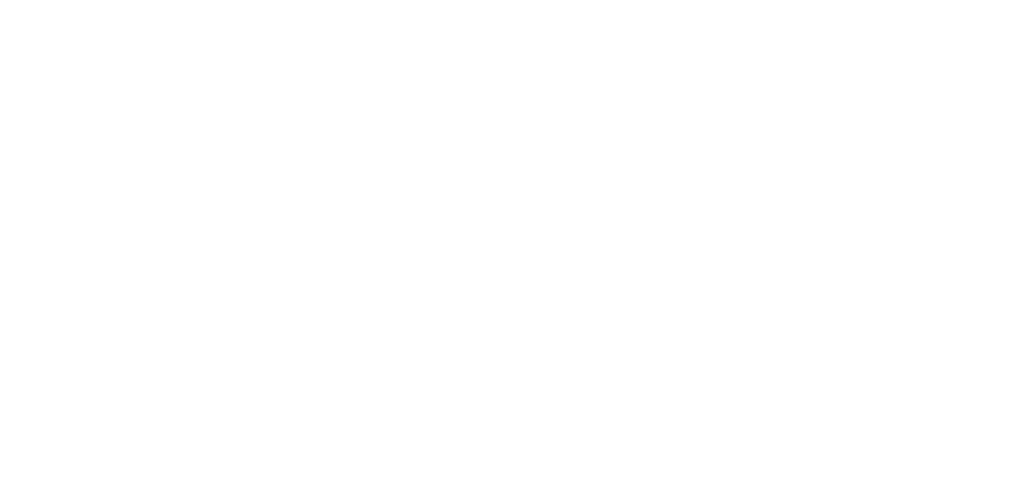
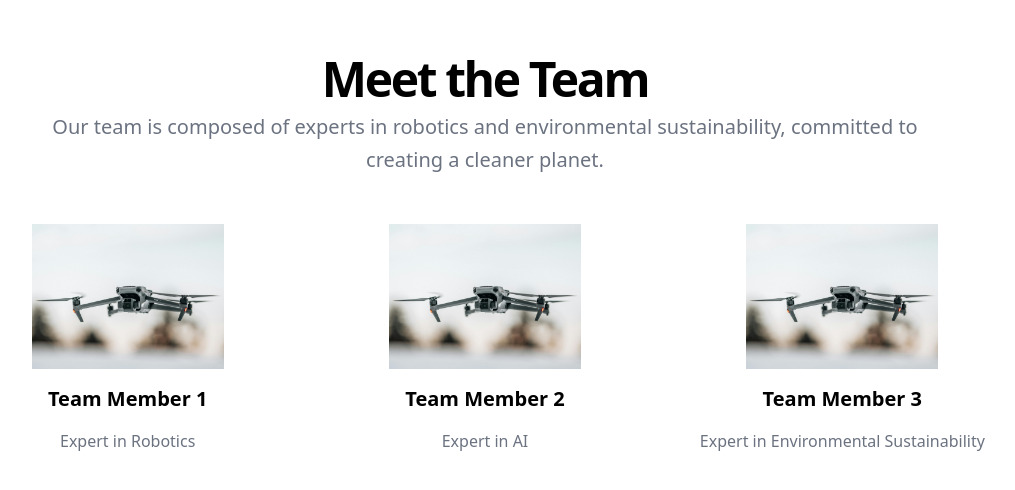
Before and after one commit to HikariLight/terravision, a React (Vite) app: page / in a window 1280 px wide. Shown: the part 2522-3012 px from the top of the page, without its empty margins (155-1170 px from the left). Before the commit the page ends 2400 px from the top, so only its background shows below. Built offline with nearby package versions, Linux system fonts and the light colour scheme.

Commit message:
Added team section

```diff
--- a/src/App.jsx
+++ b/src/App.jsx
@@ -1,12 +1,15 @@
 import Intro from "./components/Intro"
 import About from "./components/About"
 import Features from "./components/Features"
+import Team from "./components/Team"
+
 const App = () => {
     return (
         <>
             <Intro />
             <About />
             <Features />
+            <Team />
         </>
     )
 }
--- /dev/null
+++ b/src/components/Team.jsx
@@ -0,0 +1,62 @@
+import Layout from "./Layout"
+import Drone from "../assets/drone.jpg"
+
+const Team = () => {
+    return (
+        <Layout>
+            <section className="grid h-full w-full place-items-center py-12 md:py-24 lg:py-32">
+                <div className="container px-4 md:px-6">
+                    <div className="flex flex-col items-center justify-center space-y-4 text-center">
+                        <div className="space-y-2">
+                            <h2 className="text-3xl font-bold tracking-tighter sm:text-5xl">
+                                Meet the Team
+                            </h2>
+                            <p className="max-w-[900px] text-gray-500 md:text-xl/relaxed lg:text-base/relaxed xl:text-xl/relaxed dark:text-gray-400">
+                                Our team is composed of experts in robotics and
+                                environmental sustainability, committed to
+                                creating a cleaner planet.
+                            </p>
+                        </div>
+                    </div>
+                    <div className="mx-auto grid max-w-5xl items-center gap-6 py-12 lg:grid-cols-3 lg:gap-12">
+                        <div className="flex flex-col items-center space-y-4">
+                            <img
+                                className="h-auto w-48"
+                                src={Drone}
+                                alt="Drone"
+                            />
+                            <h3 className="text-xl font-bold">Team Member 1</h3>
+                            <p className="text-gray-500 dark:text-gray-400">
+                                Expert in Robotics
+                            </p>
+                        </div>
+                        <div className="flex flex-col items-center space-y-4">
+                            <img
+                                className="h-auto w-48"
+                                src={Drone}
+                                alt="Drone"
+                            />
+                            <h3 className="text-xl font-bold">Team Member 2</h3>
+                            <p className="text-gray-500 dark:text-gray-400">
+                                Expert in AI
+                            </p>
+                        </div>
+                        <div className="flex flex-col items-center space-y-4">
+                            <img
+                                className="h-auto w-48"
+                                src={Drone}
+                                alt="Drone"
+                            />
+                            <h3 className="text-xl font-bold">Team Member 3</h3>
+                            <p className="text-gray-500 dark:text-gray-400">
+                                Expert in Environmental Sustainability
+                            </p>
+                        </div>
+                    </div>
+                </div>
+            </section>
+        </Layout>
+    )
+}
+
+export default Team
```
